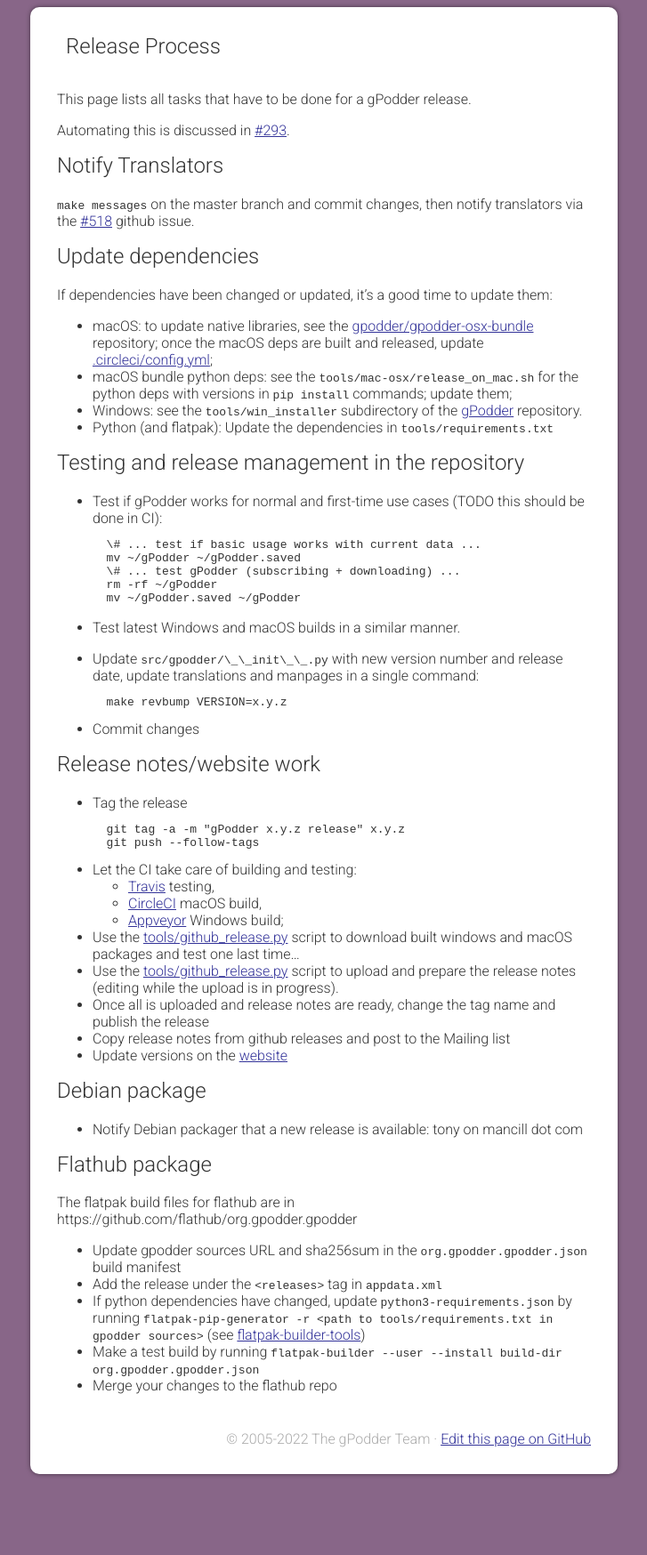
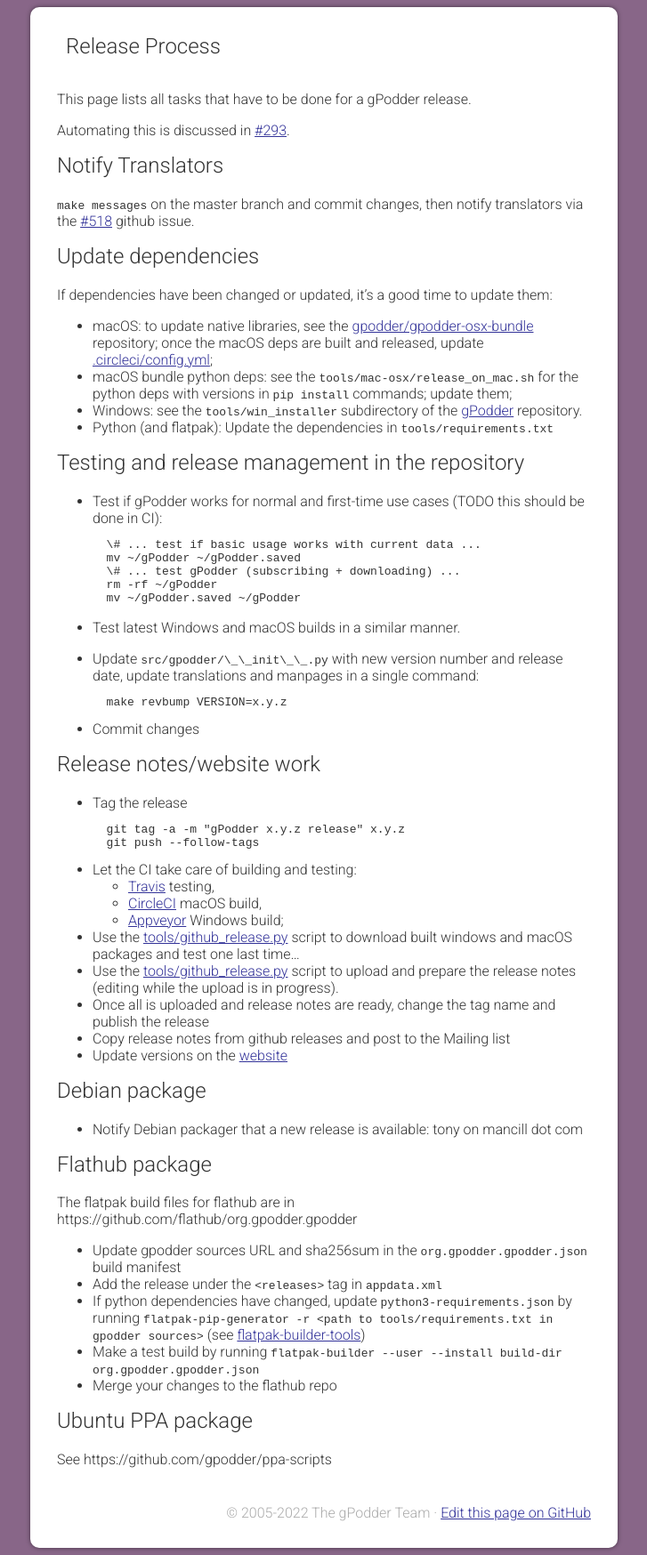
Before and after one commit to gpodder/gpodder.github.io, a Jekyll site: the page built from docs/release-process.md, in a window 1280 px wide. Shown: the whole page at 89% size, without its empty margins (276-1003 px from the left). Built offline with Jekyll 4.4.1, drawn with Linux system fonts in a browser that asks for light colours; our own code applies the rules of GitHub Pages for plain Markdown files; before the commit the page ends 1665 px from its top, so only the background shows below that.

Commit message:
Add Ubuntu PPA package to release process.

```diff
--- a/docs/release-process.md
+++ b/docs/release-process.md
@@ -82,3 +82,8 @@
    (see [flatpak-builder-tools](https://github.com/flatpak/flatpak-builder-tools))
  - Make a test build by running `flatpak-builder --user --install build-dir org.gpodder.gpodder.json`
  - Merge your changes to the flathub repo
+
+Ubuntu PPA package
+------------------
+
+See https://github.com/gpodder/ppa-scripts
```
